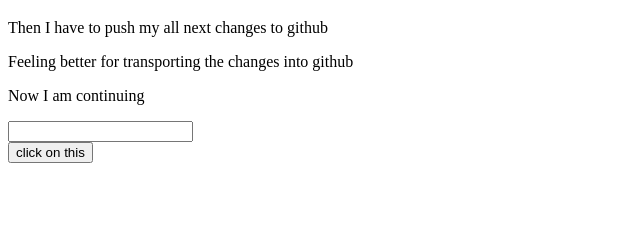
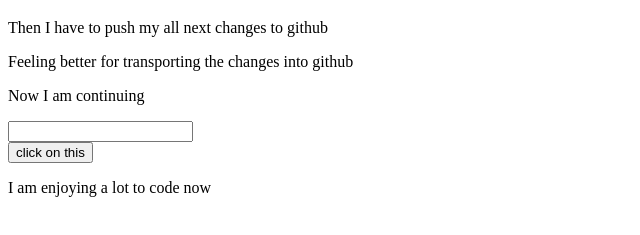
Before and after one commit to programmersufian/my-third-website, a plain HTML site: page index.html in a window 1280 px wide. Shown: the part 61-296 px from the top of the page, without its empty margins (0-640 px from the left). Drawn offline with Linux system fonts and the light colour scheme.

Commit message:
enjoying

```diff
--- a/index.html
+++ b/index.html
@@ -13,5 +13,6 @@
     <input type="text">
     <br>
     <button>click on this</button>
+    <p>I am enjoying a lot to code now </p>
 </body>
 </html>
```
